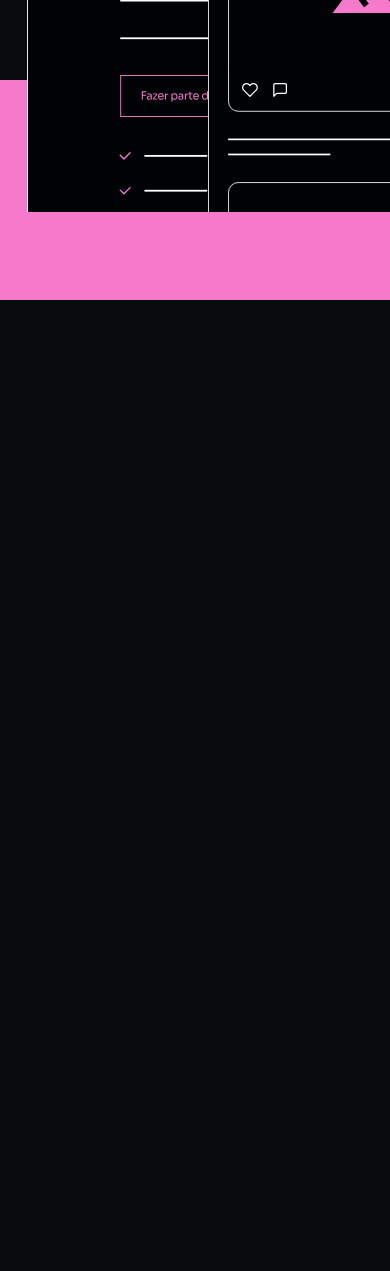
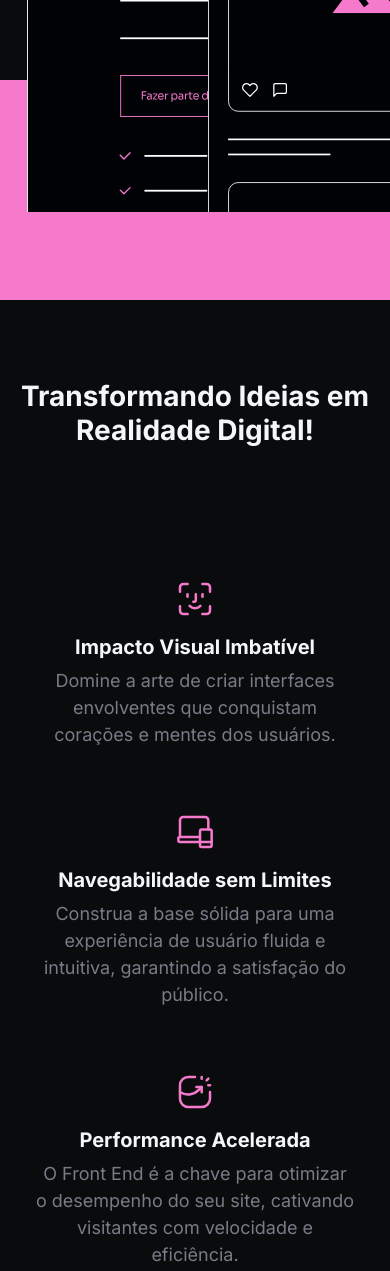
Before and after one commit to pedroGermano/structboost, a plain HTML site: page index.html in a window 390 px wide. Shown: the part 756-2027 px from the top of the page. Before the commit the page ends 1056 px from the top, so only its background shows below. Drawn offline with Linux system fonts and the light colour scheme.

Commit message:
item digital

```diff
--- a/css/components.css
+++ b/css/components.css
@@ -29,7 +29,7 @@
 }
 
 .item-digital{
-  flex-grow: 1;
+  width: 100%;
   max-width: 38.4rem;
 }
 
@@ -93,3 +93,24 @@
   font-size: 1.6rem;
   color: var(--gray-600);
 }
+
+@media(max-width: 991px) {
+  .item-digital{
+    text-align: center;
+  }
+  .item-digital .icon{
+    margin: 0 auto;
+    margin-bottom: 1.6rem;
+  }
+  .item-digital .info p br{
+    display: none;
+  }
+}
+
+
+@media(max-width: 560px){
+  .item-digital .info p{
+    font-size: 1.8rem;
+    max-width: 31.9rem;
+  }
+}
--- a/css/main.css
+++ b/css/main.css
@@ -111,7 +111,6 @@ header nav ul li a:hover {
 
 .s-about {
   padding-top: 12.8rem;
-  display: none;
 }
 
 .s-about h3 {
@@ -267,10 +266,29 @@ footer .copy strong {
 }
 
 @media (max-width: 1200px) {
+  .s-about{
+    padding-top: 6.8rem;
+
+  }
+  .s-about ul{
+    gap: 3.2rem;
+    padding-top: 6.8rem;
+
+  }
+  .s-about .info h6{
+    font-size: 2rem;
+  }
+  .s-about .info p{
+    font-size: 1.6rem;
+  }
 }
 @media (max-width: 991px) {
   .s-hero::after{
     height: 13rem;
+  }
+  .s-about ul{
+    flex-direction: column;
+    align-items: center;
   }
 }
 @media (max-width: 768px) {
@@ -338,4 +356,18 @@ footer .copy strong {
   .s-hero::after{
     height: 22rem;
   }
+  .s-about{
+    padding-top: 8rem;
+  }
+  .s-about ul{
+    padding-bottom: 8rem;
+  }
+
+  .s-about h3{
+    font-size: 2.8rem;
+  }
+
+  .s-about ul {
+    gap: 6.4rem;
+  }
 }
```
